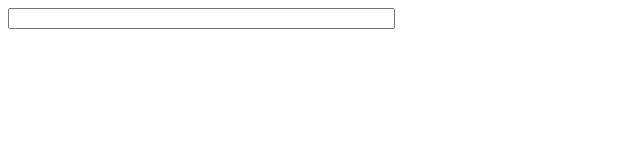
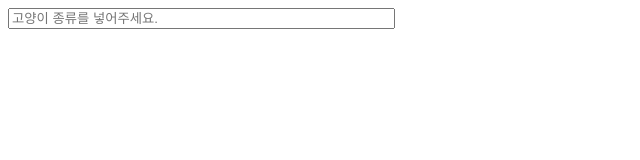
Before and after one commit to DonSera/search_cat, a website: page index.html in a window 1280 px wide. Shown: the whole page, without its empty margins (0-640 px from the left). Drawn offline with Linux system fonts and the light colour scheme.

Commit message:
feat : '고양이 종류를 넣어주세요' 추가하기

```diff
--- a/index.html
+++ b/index.html
@@ -27,7 +27,7 @@
 <main>
 <!--    <input class="input" type="text" id="inputType" onchange="setType()"/>-->
     <label for="inputType"></label>
-    <input class="input" type="text" id="inputType" oninput="debounce()"/>
+    <input class="input" type="text" id="inputType" placeholder="고양이 종류를 넣어주세요." oninput="debounce()"/>
     <div class="load" id="loadDiv"></div>
     <div class="div" id="catDiv">
         <div class="cat-card"></div>
```
